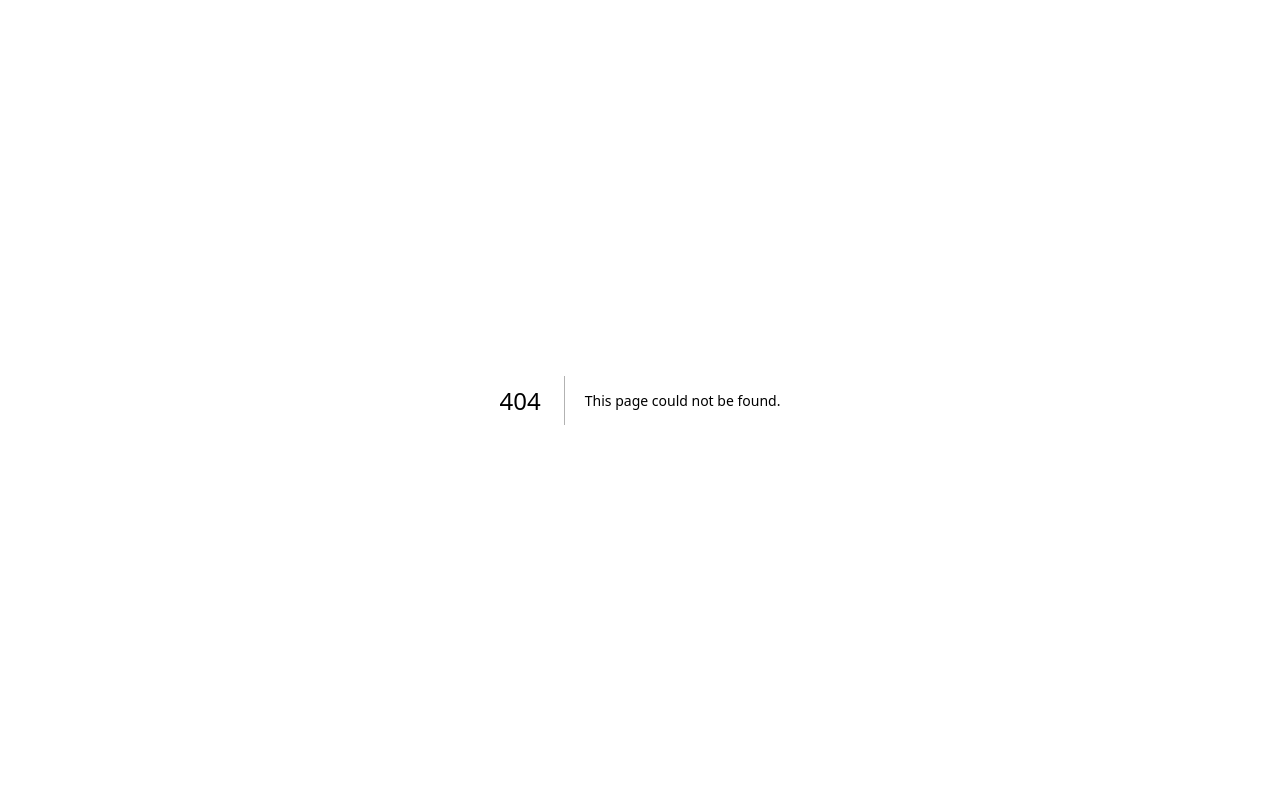
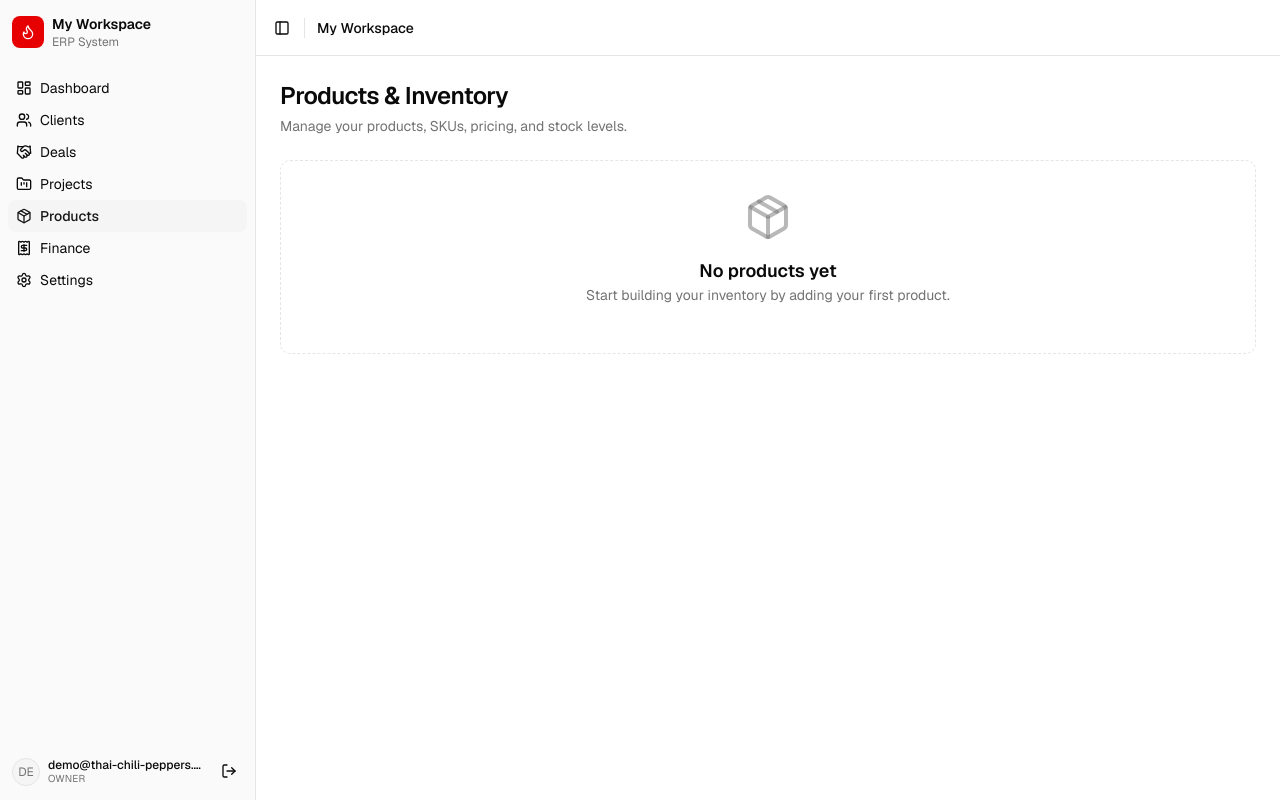
Before and after one commit to adisakkumhorm-crypto/Thai-chili-peppers-ERP, a Next.js app: page /products in a window 1280 px wide. Before the commit this address had no page. Built offline with nearby package versions, Linux system fonts and the light colour scheme.

Commit message:
feat: add products module base

```diff
--- /dev/null
+++ b/app/(app)/products/page.tsx
@@ -0,0 +1,21 @@
+import { PageHeader } from "@/components/page-header"
+import { Package } from "lucide-react"
+
+export default function ProductsPage() {
+  return (
+    <>
+      <PageHeader
+        title="Products & Inventory"
+        description="Manage your products, SKUs, pricing, and stock levels."
+        icon={<Package className="size-6 text-primary" />}
+      />
+      <div className="flex flex-col items-center justify-center rounded-lg border border-dashed p-8 text-center animate-in fade-in-50">
+        <Package className="size-12 text-muted-foreground/50 mb-4" />
+        <h2 className="text-lg font-semibold">No products yet</h2>
+        <p className="text-muted-foreground text-sm max-w-sm mb-4">
+          Start building your inventory by adding your first product.
+        </p>
+      </div>
+    </>
+  )
+}
--- a/components/nav.ts
+++ b/components/nav.ts
@@ -4,6 +4,7 @@ import {
   Handshake,
   FolderKanban,
   Receipt,
+  Package,
   Settings,
   type LucideIcon,
 } from "lucide-react"
@@ -25,6 +26,7 @@ export const NAV_ITEMS: NavItem[] = [
   { title: "Clients", href: "/clients", icon: Users },
   { title: "Deals", href: "/deals", icon: Handshake },
   { title: "Projects", href: "/projects", icon: FolderKanban },
+  { title: "Products", href: "/products", icon: Package },
   { title: "Finance", href: "/finance", icon: Receipt },
   { title: "Settings", href: "/settings", icon: Settings },
 ]
```
Also changed, not shown: 1 other file (tests, documents, lock files or other folders).
